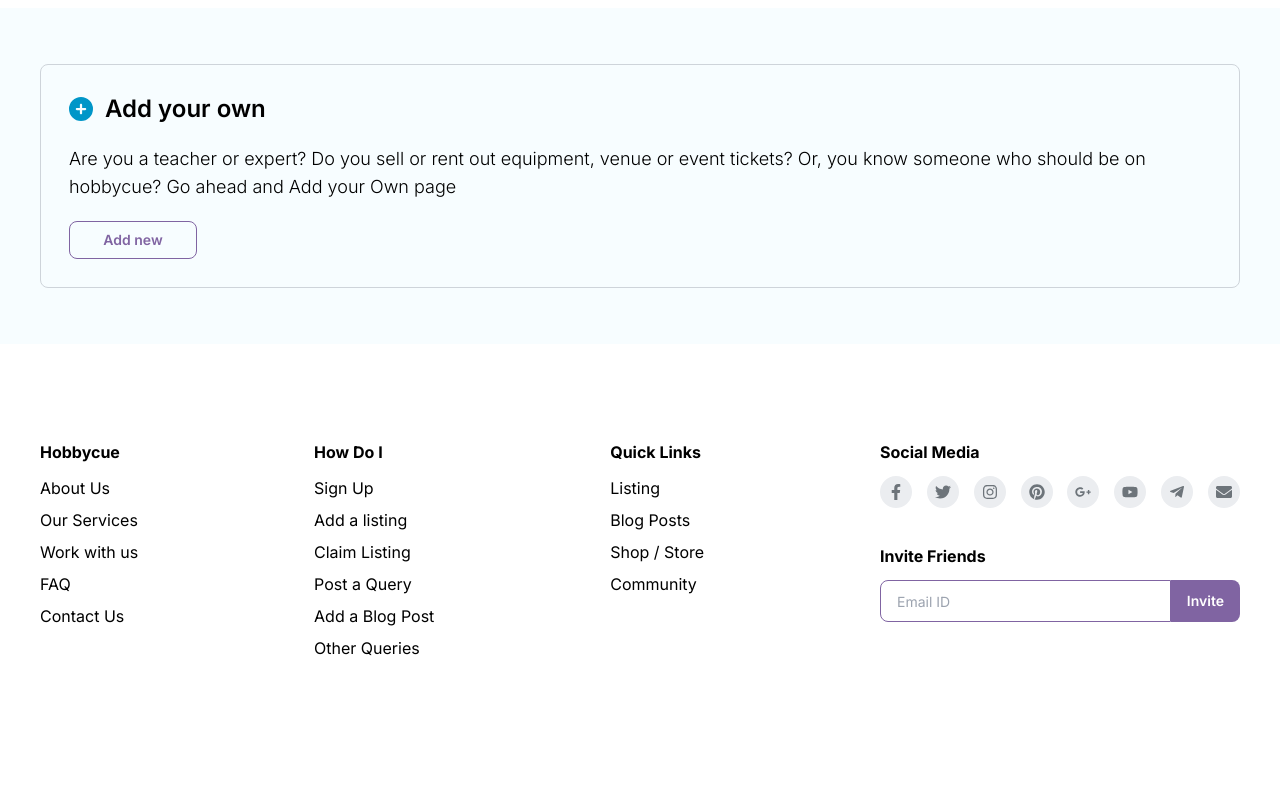
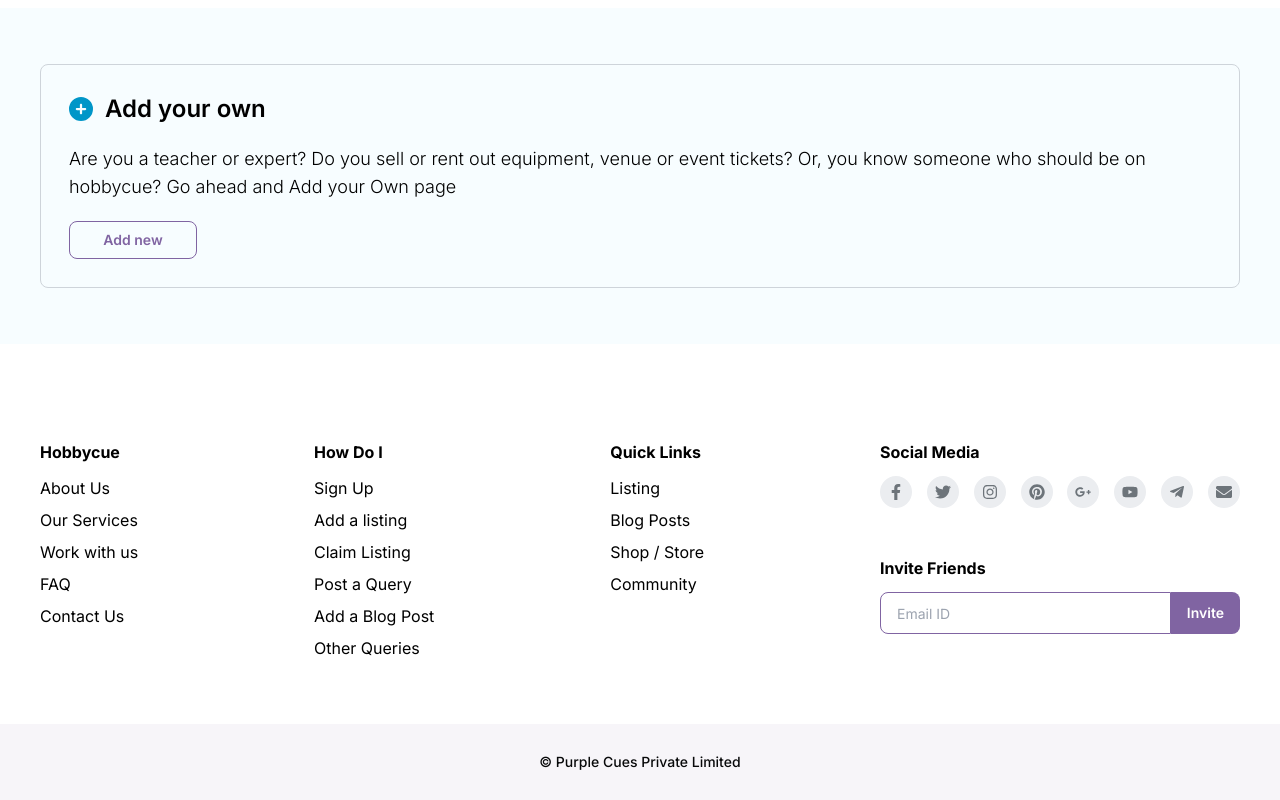
Before and after one commit to DebabrataSaha-570/banao-tech-task-1-hobbyCue, a Next.js app: page / in a window 1280 px wide. Shown: the part 512-1312 px from the top of the page. Before the commit the page ends 1236 px from the top, so only its background shows below. Built offline with nearby package versions, Linux system fonts and the light colour scheme.

Commit message:
sub footer added

```diff
--- a/src/components/shared/Footer.tsx
+++ b/src/components/shared/Footer.tsx
@@ -11,9 +11,11 @@
   FaTwitter,
   FaYoutube,
 } from "react-icons/fa";
+import SubFooter from "./SubFooter";
 
 const Footer = () => {
   return (
+    <>
       <footer className="py-14">
         <Container>
           <div className="flex flex-col md:flex-row justify-between flex-wrap">
@@ -82,30 +84,30 @@
                 <span className="text-[#6D747A]  bg-[#EBEDF0] p-2 rounded-full cursor-pointer">
                   <FaFacebookF />
                 </span>
-              <span className="text-[#6D747A]  bg-[#EBEDF0] p-2 rounded-full">
+                <span className="text-[#6D747A]  bg-[#EBEDF0] p-2 rounded-full cursor-pointer">
                   <FaTwitter />
                 </span>
-              <span className="text-[#6D747A]  bg-[#EBEDF0] p-2 rounded-full">
+                <span className="text-[#6D747A]  bg-[#EBEDF0] p-2 rounded-full cursor-pointer">
                   <FaInstagram className="text-base" />
                 </span>
-              <span className="text-[#6D747A]  bg-[#EBEDF0] p-2 rounded-full">
+                <span className="text-[#6D747A]  bg-[#EBEDF0] p-2 rounded-full cursor-pointer">
                   <FaPinterest />
                 </span>
-              <span className="text-[#6D747A]  bg-[#EBEDF0] p-2 rounded-full">
+                <span className="text-[#6D747A]  bg-[#EBEDF0] p-2 rounded-full cursor-pointer">
                   <FaGooglePlusG />
                 </span>
-              <span className="text-[#6D747A]  bg-[#EBEDF0] p-2 rounded-full">
+                <span className="text-[#6D747A]  bg-[#EBEDF0] p-2 rounded-full cursor-pointer">
                   <FaYoutube />
                 </span>
-              <span className="text-[#6D747A]  bg-[#EBEDF0] p-2 rounded-full">
+                <span className="text-[#6D747A]  bg-[#EBEDF0] p-2 rounded-full cursor-pointer">
                   <FaTelegramPlane />
                 </span>
-              <span className="text-[#6D747A]  bg-[#EBEDF0] p-2 rounded-full">
+                <span className="text-[#6D747A]  bg-[#EBEDF0] p-2 rounded-full cursor-pointer">
                   <FaEnvelope />
                 </span>
               </div>
 
-            <div className="mt-9">
+              <div className="mt-7 md:mt-12">
                 <h2 className="text-sm md:text-base font-bold mb-3 ">
                   Invite Friends
                 </h2>
@@ -125,6 +127,8 @@
           </div>
         </Container>
       </footer>
+      <SubFooter></SubFooter>
+    </>
   );
 };
 
--- a/src/components/shared/SubFooter.tsx
+++ b/src/components/shared/SubFooter.tsx
@@ -2,8 +2,8 @@
 
 const SubFooter = () => {
   return (
-    <div>
-      <h3>This is sub footer</h3>
+    <div className="text-center py-7 bg-[#F7F5F9] text-[#08090A]">
+      <h3 className="text-sm font-medium">© Purple Cues Private Limited</h3>
     </div>
   );
 };
```
Lines whose indentation alone changed are shown as unchanged.
